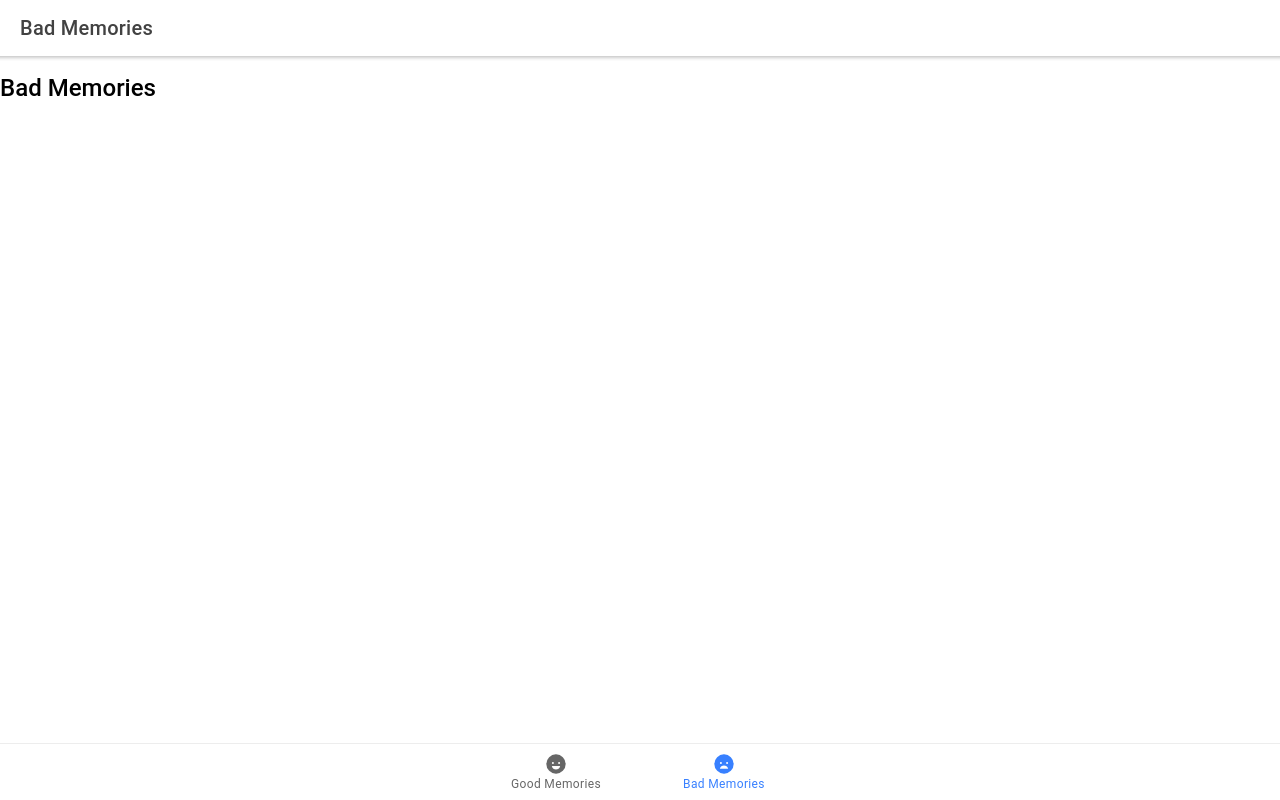
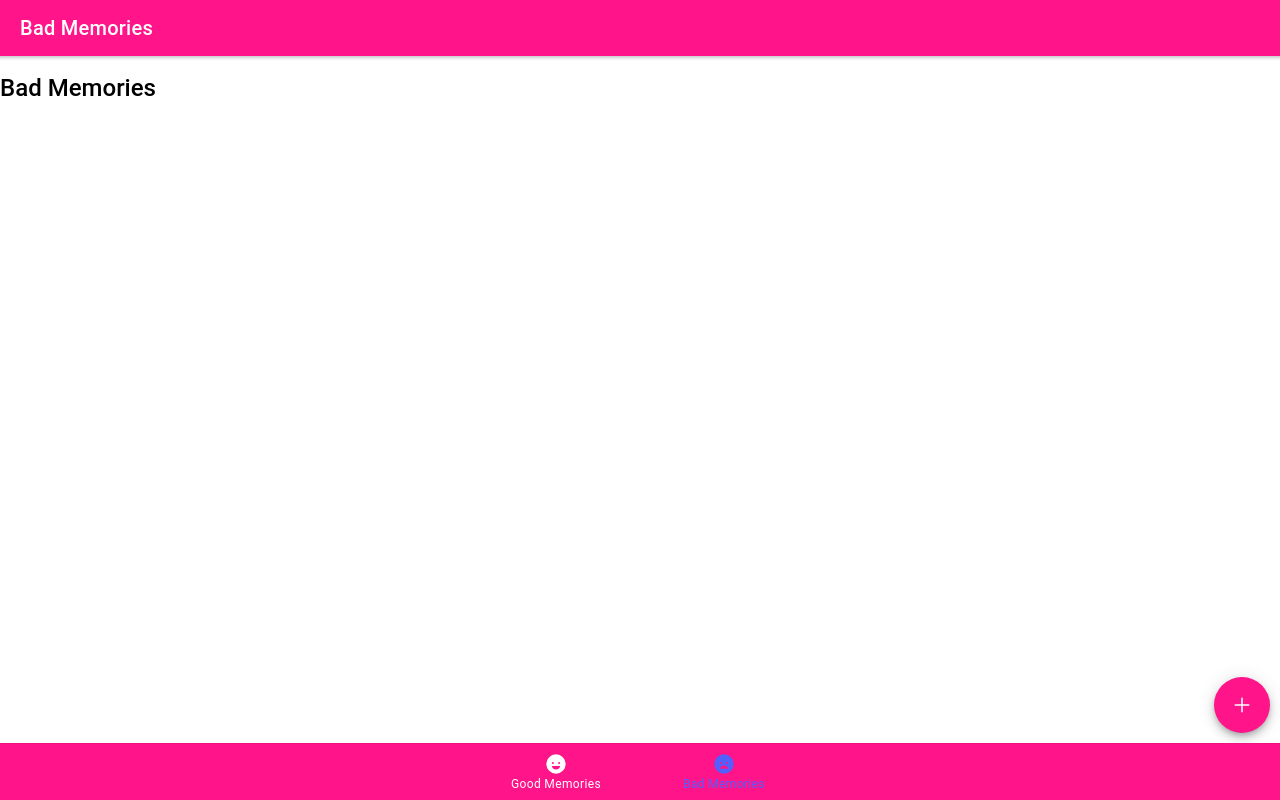
Before and after one commit to djordjereact/camera-ionic-app, a React (Create React App) app: page /bad-memories in a window 1280 px wide. Built offline with nearby package versions, Linux system fonts and the light colour scheme.

Commit message:
Added toolbar

```diff
--- a/src/App.tsx
+++ b/src/App.tsx
@@ -34,6 +34,7 @@ import '@ionic/react/css/display.css';
 
 /* Theme variables */
 import './theme/variables.css';
+import './theme/theme.css';
 
 setupIonicReact();
 
--- a/src/pages/BadMemories.tsx
+++ b/src/pages/BadMemories.tsx
@@ -1,16 +1,40 @@
 import React from 'react';
-import {IonContent, IonHeader, IonPage, IonTitle, IonToolbar} from "@ionic/react";
+import {
+    IonButton,
+    IonButtons,
+    IonContent, IonFab, IonFabButton,
+    IonHeader,
+    IonIcon,
+    IonPage,
+    IonTitle,
+    IonToolbar,
+    isPlatform
+} from "@ionic/react";
+import {add} from "ionicons/icons";
 
 const BadMemories: React.FC = () => {
     return (
         <IonPage>
             <IonHeader>
                 <IonToolbar>
+                    {isPlatform('ios') &&
+                    <IonButtons slot="end">
+                        <IonButton routerLink="/new-memory">
+                            <IonIcon slot="icon-only" icon={add}/>
+                        </IonButton>
+                    </IonButtons>}
                     <IonTitle>Bad Memories</IonTitle>
                 </IonToolbar>
             </IonHeader>
             <IonContent>
                 <h2>Bad Memories</h2>
+                {!isPlatform('ios') &&
+                <IonFab vertical="bottom" horizontal="end">
+                    <IonFabButton routerLink="/new-memory">
+                        <IonIcon icon={add}/>
+                    </IonFabButton>
+                </IonFab>
+                }
             </IonContent>
         </IonPage>
     )
--- a/src/pages/GoodMemories.tsx
+++ b/src/pages/GoodMemories.tsx
@@ -1,16 +1,40 @@
 import React from 'react';
-import {IonContent, IonHeader, IonPage, IonTitle, IonToolbar} from "@ionic/react";
+import {
+    IonButton,
+    IonButtons,
+    IonContent, IonFab, IonFabButton,
+    IonHeader,
+    IonIcon,
+    IonPage,
+    IonTitle,
+    IonToolbar,
+    isPlatform
+} from "@ionic/react";
+import {add} from "ionicons/icons";
 
 const GoodMemories: React.FC = () => {
     return (
         <IonPage>
             <IonHeader>
                 <IonToolbar>
+                    {isPlatform('ios') &&
+                    <IonButtons slot="end">
+                        <IonButton routerLink="/new-memory">
+                            <IonIcon slot="icon-only" icon={add}/>
+                        </IonButton>
+                    </IonButtons>}
                     <IonTitle>Good Memories</IonTitle>
                 </IonToolbar>
             </IonHeader>
             <IonContent>
                 <h2>Good Memories</h2>
+                {!isPlatform('ios') &&
+                    <IonFab vertical="bottom" horizontal="end">
+                        <IonFabButton routerLink="/new-memory">
+                            <IonIcon icon={add}/>
+                        </IonFabButton>
+                    </IonFab>
+                }
             </IonContent>
         </IonPage>
     )
--- a/src/pages/NewMemory.tsx
+++ b/src/pages/NewMemory.tsx
@@ -1,11 +1,14 @@
 import React from 'react';
-import {IonContent, IonHeader, IonPage, IonTitle, IonToolbar} from "@ionic/react";
+import {IonButtons, IonContent, IonHeader, IonPage, IonTitle, IonToolbar, IonBackButton} from "@ionic/react";
 
 const NewMemory: React.FC = () => {
     return (
         <IonPage>
             <IonHeader>
                 <IonToolbar>
+                    <IonButtons slot="start">
+                        <IonBackButton defaultHref="/good-memories" />
+                    </IonButtons>
                     <IonTitle>Add New Memory</IonTitle>
                 </IonToolbar>
             </IonHeader>
--- /dev/null
+++ b/src/theme/theme.css
@@ -0,0 +1,7 @@
+:root {
+    --ion-toolbar-background: var(--ion-color-primary);
+    --ion-toolbar-color: var(--ion-color-primary-contrast);
+    --ion-tab-bar-background: var(--ion-color-primary);
+    --ion-tab-bar-color-selected: var(--ion-color-tertiary);
+    --ion-tab-bar-color: var(--ion-color-primary-contrast);
+}
--- a/src/theme/variables.css
+++ b/src/theme/variables.css
@@ -3,77 +3,62 @@ http://ionicframework.com/docs/theming/ */
 
 /** Ionic CSS Variables **/
 :root {
-  /** primary **/
-  --ion-color-primary: #3880ff;
-  --ion-color-primary-rgb: 56, 128, 255;
+  --ion-color-primary: #ff148a;
+  --ion-color-primary-rgb: 255,20,138;
   --ion-color-primary-contrast: #ffffff;
-  --ion-color-primary-contrast-rgb: 255, 255, 255;
-  --ion-color-primary-shade: #3171e0;
-  --ion-color-primary-tint: #4c8dff;
+  --ion-color-primary-contrast-rgb: 255,255,255;
+  --ion-color-primary-shade: #e01279;
+  --ion-color-primary-tint: #ff2c96;
 
-  /** secondary **/
-  --ion-color-secondary: #3dc2ff;
-  --ion-color-secondary-rgb: 61, 194, 255;
+  --ion-color-secondary: #cf22e8;
+  --ion-color-secondary-rgb: 207,34,232;
   --ion-color-secondary-contrast: #ffffff;
-  --ion-color-secondary-contrast-rgb: 255, 255, 255;
-  --ion-color-secondary-shade: #36abe0;
-  --ion-color-secondary-tint: #50c8ff;
+  --ion-color-secondary-contrast-rgb: 255,255,255;
+  --ion-color-secondary-shade: #b61ecc;
+  --ion-color-secondary-tint: #d438ea;
 
-  /** tertiary **/
   --ion-color-tertiary: #5260ff;
-  --ion-color-tertiary-rgb: 82, 96, 255;
+  --ion-color-tertiary-rgb: 82,96,255;
   --ion-color-tertiary-contrast: #ffffff;
-  --ion-color-tertiary-contrast-rgb: 255, 255, 255;
+  --ion-color-tertiary-contrast-rgb: 255,255,255;
   --ion-color-tertiary-shade: #4854e0;
   --ion-color-tertiary-tint: #6370ff;
 
-  /** success **/
   --ion-color-success: #2dd36f;
-  --ion-color-success-rgb: 45, 211, 111;
-  --ion-color-success-contrast: #ffffff;
-  --ion-color-success-contrast-rgb: 255, 255, 255;
+  --ion-color-success-rgb: 45,211,111;
+  --ion-color-success-contrast: #000000;
+  --ion-color-success-contrast-rgb: 0,0,0;
   --ion-color-success-shade: #28ba62;
   --ion-color-success-tint: #42d77d;
 
-  /** warning **/
   --ion-color-warning: #ffc409;
-  --ion-color-warning-rgb: 255, 196, 9;
+  --ion-color-warning-rgb: 255,196,9;
   --ion-color-warning-contrast: #000000;
-  --ion-color-warning-contrast-rgb: 0, 0, 0;
+  --ion-color-warning-contrast-rgb: 0,0,0;
   --ion-color-warning-shade: #e0ac08;
   --ion-color-warning-tint: #ffca22;
 
-  /** danger **/
   --ion-color-danger: #eb445a;
-  --ion-color-danger-rgb: 235, 68, 90;
+  --ion-color-danger-rgb: 235,68,90;
   --ion-color-danger-contrast: #ffffff;
-  --ion-color-danger-contrast-rgb: 255, 255, 255;
+  --ion-color-danger-contrast-rgb: 255,255,255;
   --ion-color-danger-shade: #cf3c4f;
   --ion-color-danger-tint: #ed576b;
 
-  /** dark **/
-  --ion-color-dark: #222428;
-  --ion-color-dark-rgb: 34, 36, 40;
-  --ion-color-dark-contrast: #ffffff;
-  --ion-color-dark-contrast-rgb: 255, 255, 255;
-  --ion-color-dark-shade: #1e2023;
-  --ion-color-dark-tint: #383a3e;
-
-  /** medium **/
   --ion-color-medium: #92949c;
-  --ion-color-medium-rgb: 146, 148, 156;
-  --ion-color-medium-contrast: #ffffff;
-  --ion-color-medium-contrast-rgb: 255, 255, 255;
+  --ion-color-medium-rgb: 146,148,156;
+  --ion-color-medium-contrast: #000000;
+  --ion-color-medium-contrast-rgb: 0,0,0;
   --ion-color-medium-shade: #808289;
   --ion-color-medium-tint: #9d9fa6;
 
-  /** light **/
   --ion-color-light: #f4f5f8;
-  --ion-color-light-rgb: 244, 245, 248;
+  --ion-color-light-rgb: 244,245,248;
   --ion-color-light-contrast: #000000;
-  --ion-color-light-contrast-rgb: 0, 0, 0;
+  --ion-color-light-contrast-rgb: 0,0,0;
   --ion-color-light-shade: #d7d8da;
   --ion-color-light-tint: #f5f6f9;
+
 }
 
 @media (prefers-color-scheme: dark) {
```
